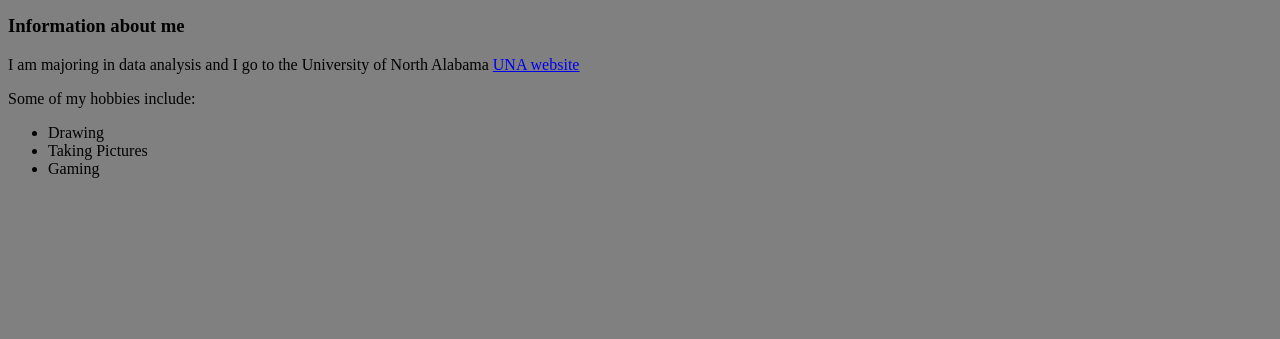
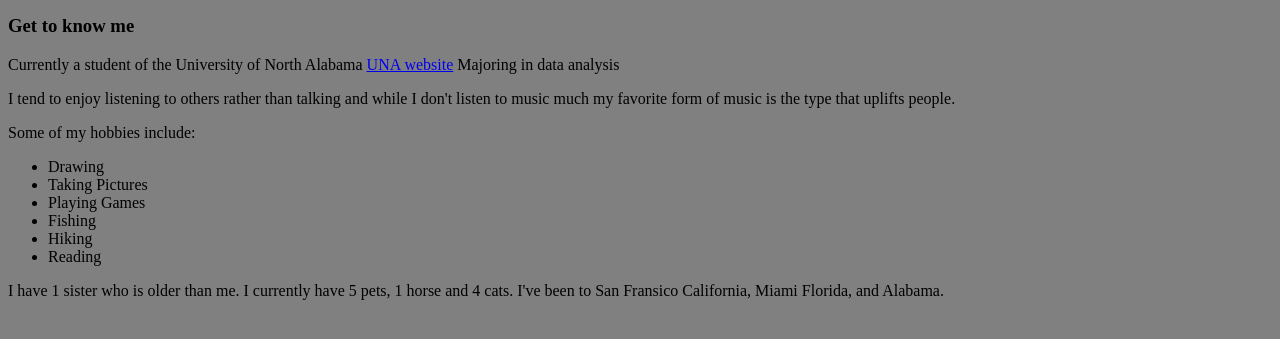
Before and after one commit to DanielCatala/DanielCatala, a plain HTML site: page index.html in a window 1280 px wide. Shown: the part 261-600 px from the top of the page. Drawn offline with Linux system fonts and the light colour scheme.

Commit message:
changes 3

```diff
--- a/index.html
+++ b/index.html
@@ -8,20 +8,28 @@
         <p><h1>About Me</h1></p>
         <hr>
         <img src="logo.webp" alt="UNA Logo" width="400">
-        <p><h3>Information about me</h3></p>
+        <p><h3>Get to know me</h3></p>
         <p>
-            I am majoring in data analysis and I go to the University of North Alabama <a href="https://una.edu/">UNA website</a>
+            Currently a student of the University of North Alabama <a href="https://una.edu/">UNA website</a>
+            Majoring in data analysis
         </p>
-            <p>Some of my hobbies include:</p>
+        <p>
+            I tend to enjoy listening to others rather than talking and while I don't listen to music much my favorite form of music is the type that uplifts people.
+        </p>
+        <p> Some of my hobbies include:</p>
         <p>
             <ul>
                 <li>Drawing</li>
                 <li>Taking Pictures</li>
-                <li>Gaming</li>
+                <li>Playing Games</li>
+                <li>Fishing</li>
+                <li>Hiking</li>
+                <li>Reading</li>
             </ul>
         </p>
         <p>
-
+            I have 1 sister who is older than me. I currently have 5 pets, 1 horse and 4 cats.
+            I've been to San Fransico California, Miami Florida, and Alabama.
         </p>
     </body>
 
```
